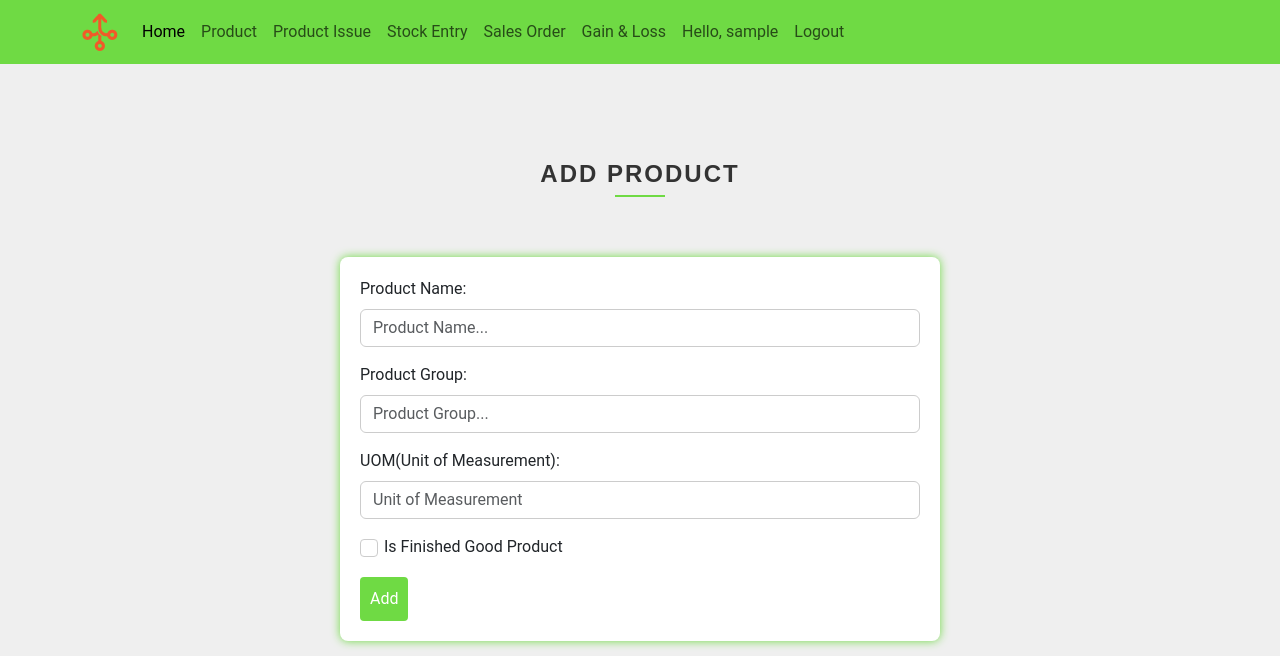
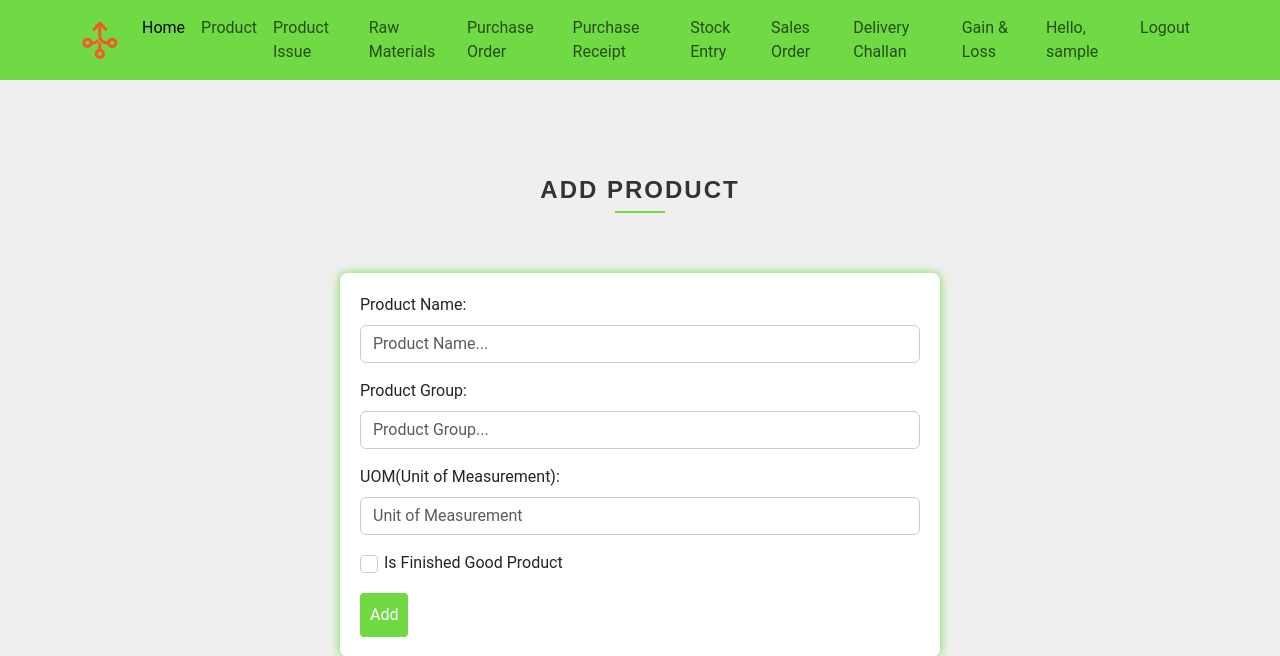
Before and after one commit to shuvro-baset/value-chain, a Django app: page /create-product/ in a window 1280 px wide. Shown: the top 656 px of the page. Run offline with Django 5.2, Linux system fonts and the light colour scheme; the visitor is signed in with stand-in values (Sample User, id 1); some libraries are stand-ins or nearby versions; some web fonts are replaced.

Commit message:
all list done

```diff
--- a/templates/header.html
+++ b/templates/header.html
@@ -26,10 +26,22 @@
           <a class="nav-link" href="{% url 'valueChainApp:product-issue-list'%}">Product Issue</a>
         </li>
         <li class="nav-item">
+          <a class="nav-link" href="{% url 'valueChainApp:raw-materials-list'%}">Raw Materials</a>
+        </li>
+        <li class="nav-item">
+          <a class="nav-link" href="{% url 'valueChainApp:purchase-order-list'%}">Purchase Order</a>
+        </li>
+        <li class="nav-item">
+          <a class="nav-link" href="{% url 'valueChainApp:purchase-receipt-list'%}">Purchase Receipt</a>
+        </li>
+        <li class="nav-item">
           <a class="nav-link" href="{% url 'valueChainApp:stock-entry-list'%}">Stock Entry</a>
         </li>
         <li class="nav-item">
           <a class="nav-link" href="{% url 'valueChainApp:sales-order-list'%}">Sales Order</a>
+        </li>
+        <li class="nav-item">
+          <a class="nav-link" href="{% url 'valueChainApp:delivery-challan-list'%}">Delivery Challan</a>
         </li>
         <li class="nav-item">
           <a class="nav-link" href="{% url 'valueChainApp:gain-and-loss-report'%}">Gain & Loss</a>
--- a/valueChainApp/views.py
+++ b/valueChainApp/views.py
@@ -7,7 +7,7 @@ from .models import Product, ProductIssue, RawMaterials, PurchaseOrder, Purchase
     SalesOrderProduct, DeliveryChallanProduct
 from django.contrib import messages
 from django.db.models import Q, Sum, F
-from django.db import models
+from django.db import models, transaction
 
 
 def home(request):
@@ -68,6 +68,7 @@ def createProductIssue(request):
     return render(request, 'create_product_issue.html', {'products': products})
 
 
+@transaction.atomic()
 def createRawMaterial(request):
     products = Product.objects.filter(is_finished_good=False)
     product_issues = ProductIssue.objects.exclude(status='COMPLETE')
@@ -112,6 +113,7 @@ def createRawMaterial(request):
     return render(request, 'create_raw_materials.html', {'products': products, 'product_issues': product_issues})
 
 
+@transaction.atomic()
 def createPurchaseOrder(request, raw_materials_no):
     raw_materials_ins = get_object_or_404(RawMaterials, id=raw_materials_no)
     if raw_materials_ins:
@@ -171,6 +173,7 @@ def createPurchaseOrder(request, raw_materials_no):
     return render(request, 'create_purchase_order.html', {'raw_material_products': raw_material_products})
 
 
+@transaction.atomic()
 def createPurchaseReceipt(request, purchase_order_no):
     purchase_order_ins = get_object_or_404(PurchaseOrder, id=purchase_order_no)
     if purchase_order_ins:
@@ -230,6 +233,7 @@ def createPurchaseReceipt(request, purchase_order_no):
     return render(request, 'create_purchase_receipt.html', {'purchase_order_products': purchase_order_products})
 
 
+@transaction.atomic()
 def createStockEntry(request, product_issue_no):
     product_issue_ins = get_object_or_404(ProductIssue, id=product_issue_no)
     if product_issue_ins:
@@ -277,6 +281,7 @@ def createStockEntry(request, product_issue_no):
     return render(request, 'create_stock_entry.html', {'product_issue': product_issue})
 
 
+@transaction.atomic()
 def createProductionCost(request):
     if not request.user.is_authenticated:
         return redirect('valueChainApp:home')
@@ -300,6 +305,7 @@ def createProductionCost(request):
     return render(request, 'create_production_cost.html', {'product_issues': product_issues})
 
 
+@transaction.atomic()
 def createSalesOrder(request):
     # products = Product.objects.all()
     products = Product.objects.filter(is_finished_good=True)
@@ -349,6 +355,7 @@ def createSalesOrder(request):
     return render(request, 'create_sales_order.html', {'products': products})
 
 
+@transaction.atomic()
 def createDeliveryChallan(request, sales_order_no):
     sales_order_ins = get_object_or_404(SalesOrder, id=sales_order_no)
     if sales_order_ins:
```
